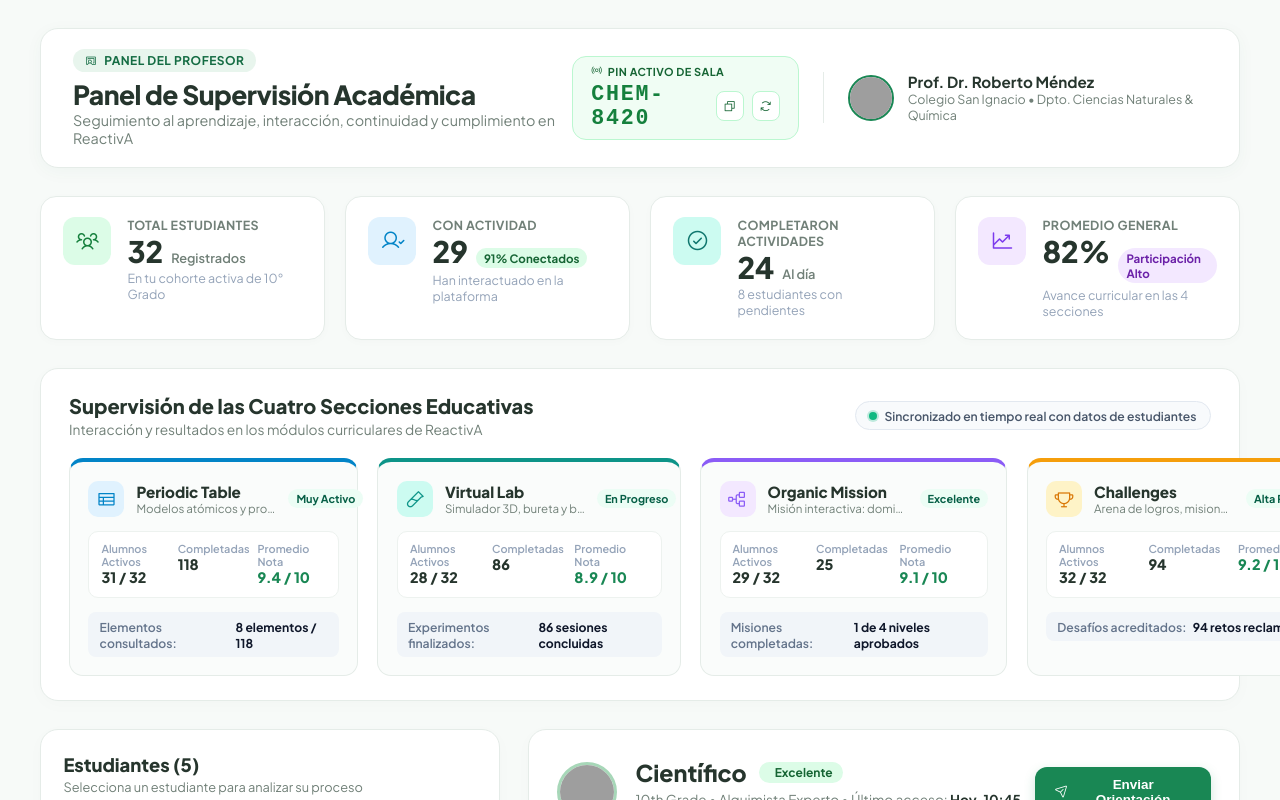
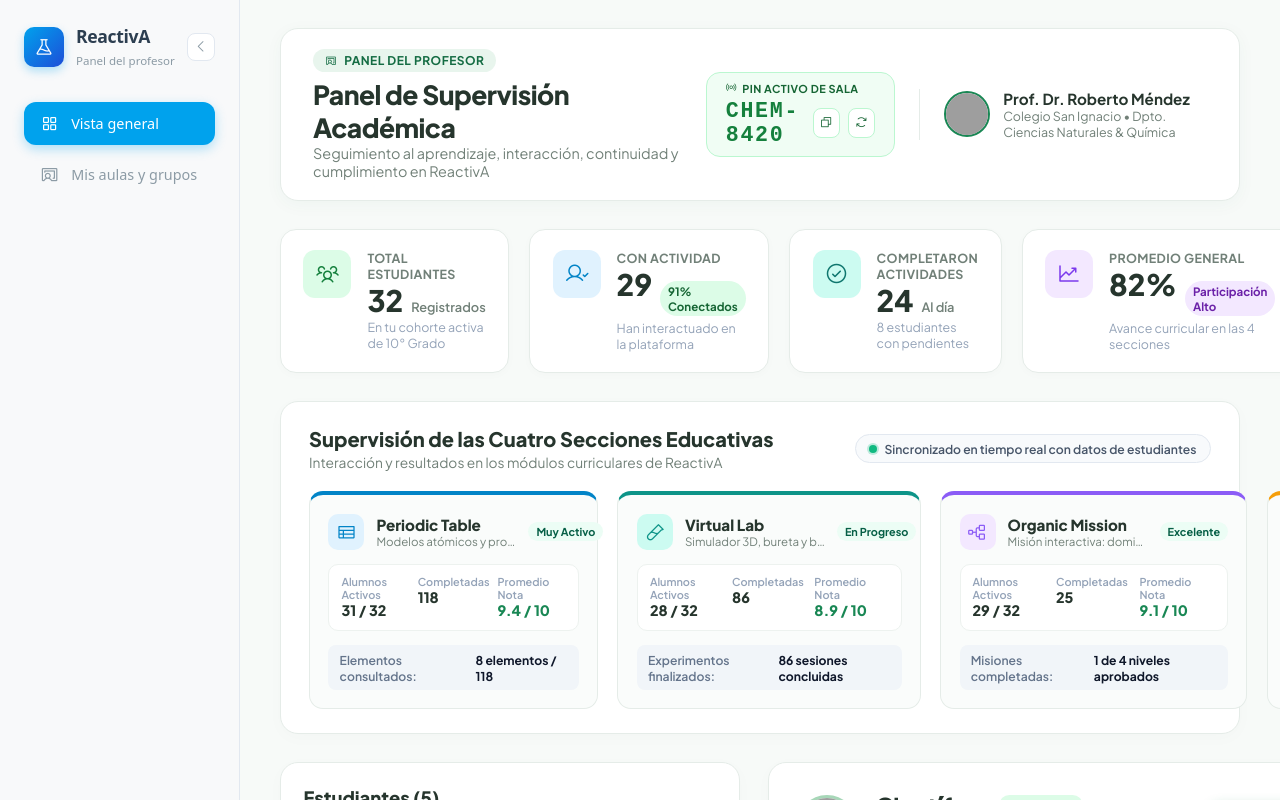
Before and after one commit to Andresittow/ReactivA, an Angular app in the folder ReactivA/: page /teacher-dashboard in a window 1280 px wide. Shown: the top 800 px of the page. Built offline with nearby package versions, Linux system fonts and the light colour scheme; grey boxes are pictures that could not be loaded.

Commit message:
feat(valeria): agrega sidebar docente consistente con el panel estudiantil

```diff
--- a/ReactivA/src/app/teacher-dashboard/teacher-dashboard.html
+++ b/ReactivA/src/app/teacher-dashboard/teacher-dashboard.html
@@ -4,12 +4,14 @@
      Exclusivo para Escritorio (Desktop UI/UX)
      ============================================================ -->
 
+<div class="teacher-layout">
+<app-teacher-sidebar></app-teacher-sidebar>
 <div class="teacher-dashboard-page">
 
   <!-- ============================================================
        1. CABECERA INSTITUCIONAL DEL DOCENTE
        ============================================================ -->
-  <header class="dashboard-header">
+  <header class="dashboard-header" id="teacher-overview">
     <div class="header-left">
       <div class="brand-badge">
         <i class="ph ph-chalkboard-teacher"></i>
@@ -115,7 +117,7 @@
   <!-- ============================================================
        3. SUPERVISIÓN DE LAS CUATRO SECCIONES EDUCATIVAS
        ============================================================ -->
-  <section class="sections-supervision-block">
+  <section class="sections-supervision-block" id="teacher-modules">
     <div class="section-title-bar">
       <div>
         <h2>Supervisión de las Cuatro Secciones Educativas</h2>
@@ -170,7 +172,7 @@
   <div class="main-supervision-layout">
 
     <!-- COLUMNA IZQUIERDA: LISTADO DE ESTUDIANTES -->
-    <div class="students-list-panel">
+    <div class="students-list-panel" id="teacher-students">
       <div class="panel-header-line">
         <div>
           <h3>Estudiantes ({{ filteredStudents.length }})</h3>
@@ -670,3 +672,5 @@
   }
 
 </div>
+
+</div>
--- a/ReactivA/src/app/teacher-dashboard/teacher-dashboard.scss
+++ b/ReactivA/src/app/teacher-dashboard/teacher-dashboard.scss
@@ -35,7 +35,16 @@ $c-border:          #E5ECE8;
   color: $c-text-main;
 }
 
+.teacher-layout {
+  display: flex;
+  align-items: flex-start;
+  min-height: 100vh;
+}
+
 .teacher-dashboard-page {
+  flex: 1;
+  min-width: 0;
+  overflow-x: auto;
   width: 100%;
   min-height: 100vh;
   padding: 1.75rem 2.5rem 4rem;
--- a/ReactivA/src/app/teacher-dashboard/teacher-dashboard.ts
+++ b/ReactivA/src/app/teacher-dashboard/teacher-dashboard.ts
@@ -6,6 +6,8 @@
 import { Component, OnInit, ChangeDetectorRef, inject } from '@angular/core';
 import { CommonModule } from '@angular/common';
 import { FormsModule, ReactiveFormsModule } from '@angular/forms';
+
+import { TeacherSidebarComponent } from './teacher-sidebar/teacher-sidebar';
 
 import { TeacherDashboardService } from './services/teacher-dashboard.service';
 import {
@@ -21,7 +23,7 @@ export type SupervisionViewFilter = 'all' | 'periodic-table' | 'virtual-lab' | '
 @Component({
   selector: 'app-teacher-dashboard',
   standalone: true,
-  imports: [CommonModule, FormsModule, ReactiveFormsModule],
+  imports: [CommonModule, FormsModule, ReactiveFormsModule, TeacherSidebarComponent],
   templateUrl: './teacher-dashboard.html',
   styleUrl: './teacher-dashboard.scss'
 })
--- /dev/null
+++ b/ReactivA/src/app/teacher-dashboard/teacher-sidebar/teacher-sidebar.html
@@ -0,0 +1,32 @@
+<aside class="teacher-sidebar" [class.collapsed]="collapsed()" aria-label="Panel del profesor">
+  <div class="brand">
+    <div class="brand-info">
+      <div class="logo-icon"><i class="ph ph-flask" aria-hidden="true"></i></div>
+      @if (!collapsed()) {
+        <div class="brand-text"><h2>ReactivA</h2><span>Panel del profesor</span></div>
+      }
+    </div>
+    <button type="button" class="btn-toggle" (click)="collapsed.set(!collapsed())"
+      [attr.aria-expanded]="!collapsed()" aria-controls="teacher-navigation"
+      [attr.aria-label]="collapsed() ? 'Expandir menú docente' : 'Colapsar menú docente'"
+      [title]="collapsed() ? 'Expandir menú' : 'Colapsar menú'">
+      <i class="ph" [class.ph-caret-right]="collapsed()" [class.ph-caret-left]="!collapsed()" aria-hidden="true"></i>
+    </button>
+  </div>
+  <nav id="teacher-navigation" class="nav-menu" aria-label="Navegación docente">
+    <ul>
+      <li>
+        <a href="/teacher-dashboard#teacher-overview" class="active" aria-current="page" title="Vista general" aria-label="Vista general">
+          <i class="ph ph-squares-four" aria-hidden="true"></i>
+          @if (!collapsed()) { <span>Vista general</span> }
+        </a>
+      </li>
+      <li>
+        <a routerLink="/my-classrooms" title="Mis aulas y grupos" aria-label="Mis aulas y grupos">
+          <i class="ph ph-chalkboard-teacher" aria-hidden="true"></i>
+          @if (!collapsed()) { <span>Mis aulas y grupos</span> }
+        </a>
+      </li>
+    </ul>
+  </nav>
+</aside>
--- /dev/null
+++ b/ReactivA/src/app/teacher-dashboard/teacher-sidebar/teacher-sidebar.scss
@@ -0,0 +1,189 @@
+// La tipografía se define aquí porque el panel docente usa otra fuente.
+:host {
+  display: block;
+  flex: 0 0 auto;
+  align-self: flex-start;
+  position: sticky;
+  top: 0;
+  font-family: system-ui, -apple-system, BlinkMacSystemFont, 'Segoe UI', Roboto, Oxygen, Ubuntu, Cantarell, sans-serif;
+}
+
+$primary-blue:    #00a2ed;
+$primary-dark:    #1d4ed8;
+$secondary-purple:#635bfc;
+$bg-sidebar:      #f8f9fa;
+$text-dark:       #2c3e50;
+$text-muted:      #8c9ba5;
+
+.teacher-sidebar {
+  width: 240px;
+  height: 100vh;
+  background-color: $bg-sidebar;
+  padding: 1.5rem;
+  display: flex;
+  flex-direction: column;
+  justify-content: flex-start;
+  overflow-y: auto;
+  box-sizing: border-box;
+  border-right: 1px solid #e2e8f0;
+  transition: width 0.25s cubic-bezier(0.4, 0, 0.2, 1),
+              padding 0.25s cubic-bezier(0.4, 0, 0.2, 1);
+
+  // ── MARCA ────────────────────────────────────────────────
+  .brand {
+    display: flex;
+    align-items: center;
+    justify-content: space-between;
+    gap: 0.75rem;
+    margin-bottom: 2rem;
+
+    .brand-info {
+      display: flex;
+      align-items: center;
+      gap: 0.75rem;
+      min-width: 0;
+    }
+
+    .logo-icon {
+      width: 40px;
+      height: 40px;
+      background: linear-gradient(135deg, $primary-blue 0%, $primary-dark 100%);
+      color: #fff;
+      border-radius: 10px;
+      display: flex;
+      align-items: center;
+      justify-content: center;
+      font-size: 1.25rem;
+      flex-shrink: 0;
+      box-shadow: 0 4px 10px rgba(0, 162, 237, 0.3);
+    }
+
+    .brand-text {
+      white-space: nowrap;
+      overflow: hidden;
+
+      h2 {
+        font-size: 1.1rem;
+        font-weight: 800;
+        margin: 0;
+        color: $text-dark;
+        letter-spacing: -0.02em;
+      }
+
+      span {
+        font-size: 0.72rem;
+        color: $text-muted;
+        font-weight: 500;
+      }
+    }
+
+    .btn-toggle {
+      background: #ffffff;
+      border: 1px solid #e2e8f0;
+      border-radius: 8px;
+      width: 28px;
+      height: 28px;
+      display: flex;
+      align-items: center;
+      justify-content: center;
+      color: $text-muted;
+      cursor: pointer;
+      flex-shrink: 0;
+      transition: all 0.2s ease;
+
+      &:hover {
+        background-color: $primary-blue;
+        color: #ffffff;
+        border-color: $primary-blue;
+      }
+
+      i { font-size: 0.95rem; }
+    }
+  }
+
+  // ── NAV PRINCIPAL & FOOTER ────────────────────────────────
+  .nav-menu {
+    ul {
+      list-style: none;
+      padding: 0;
+      margin: 0;
+
+      li {
+        margin-bottom: 0.5rem;
+
+        a {
+          display: flex;
+          align-items: center;
+          gap: 0.75rem;
+          padding: 0.75rem 1rem;
+          color: $text-muted;
+          text-decoration: none;
+          border-radius: 12px;
+          font-weight: 500;
+          font-size: 0.9rem;
+          transition: all 0.2s ease;
+          white-space: nowrap;
+
+          i {
+            font-size: 1.2rem;
+            flex-shrink: 0;
+          }
+
+          &.active, &:hover {
+            background-color: $primary-blue;
+            color: #ffffff;
+            box-shadow: 0 4px 12px rgba(0, 162, 237, 0.3);
+          }
+        }
+      }
+    }
+  }
+
+
+  // ── ESTADO COLAPSADO ─────────────────────────────────────
+  &.collapsed {
+    width: 80px;
+    padding: 1.5rem 0.65rem;
+
+    .brand {
+      flex-direction: column;
+      align-items: center;
+      gap: 0.75rem;
+
+      .brand-info { justify-content: center; }
+      .btn-toggle { margin: 0; }
+    }
+
+    .nav-menu {
+      ul li a {
+        justify-content: center;
+        padding: 0.75rem 0;
+        i { font-size: 1.3rem; }
+      }
+    }
+  }
+}
+
+.teacher-sidebar {
+  height: 100dvh;
+
+  a:focus-visible, button:focus-visible {
+    outline: 2px solid #1d4ed8;
+    outline-offset: 3px;
+  }
+}
+
+@media (max-width: 900px) {
+  .teacher-sidebar {
+    width: 80px;
+    padding: 1.5rem 0.65rem;
+
+    .brand { justify-content: center; }
+    .brand-text, .btn-toggle, .nav-menu a span { display: none; }
+    .nav-menu ul li a {
+      justify-content: center;
+      padding: 0.75rem 0;
+      i { font-size: 1.3rem; }
+    }
+  }
+}
--- /dev/null
+++ b/ReactivA/src/app/teacher-dashboard/teacher-sidebar/teacher-sidebar.ts
@@ -0,0 +1,13 @@
+import { Component, signal } from '@angular/core';
+import { RouterLink } from '@angular/router';
+
+@Component({
+  selector: 'app-teacher-sidebar',
+  standalone: true,
+  imports: [RouterLink],
+  templateUrl: './teacher-sidebar.html',
+  styleUrl: './teacher-sidebar.scss'
+})
+export class TeacherSidebarComponent {
+  readonly collapsed = signal(false);
+}
```
